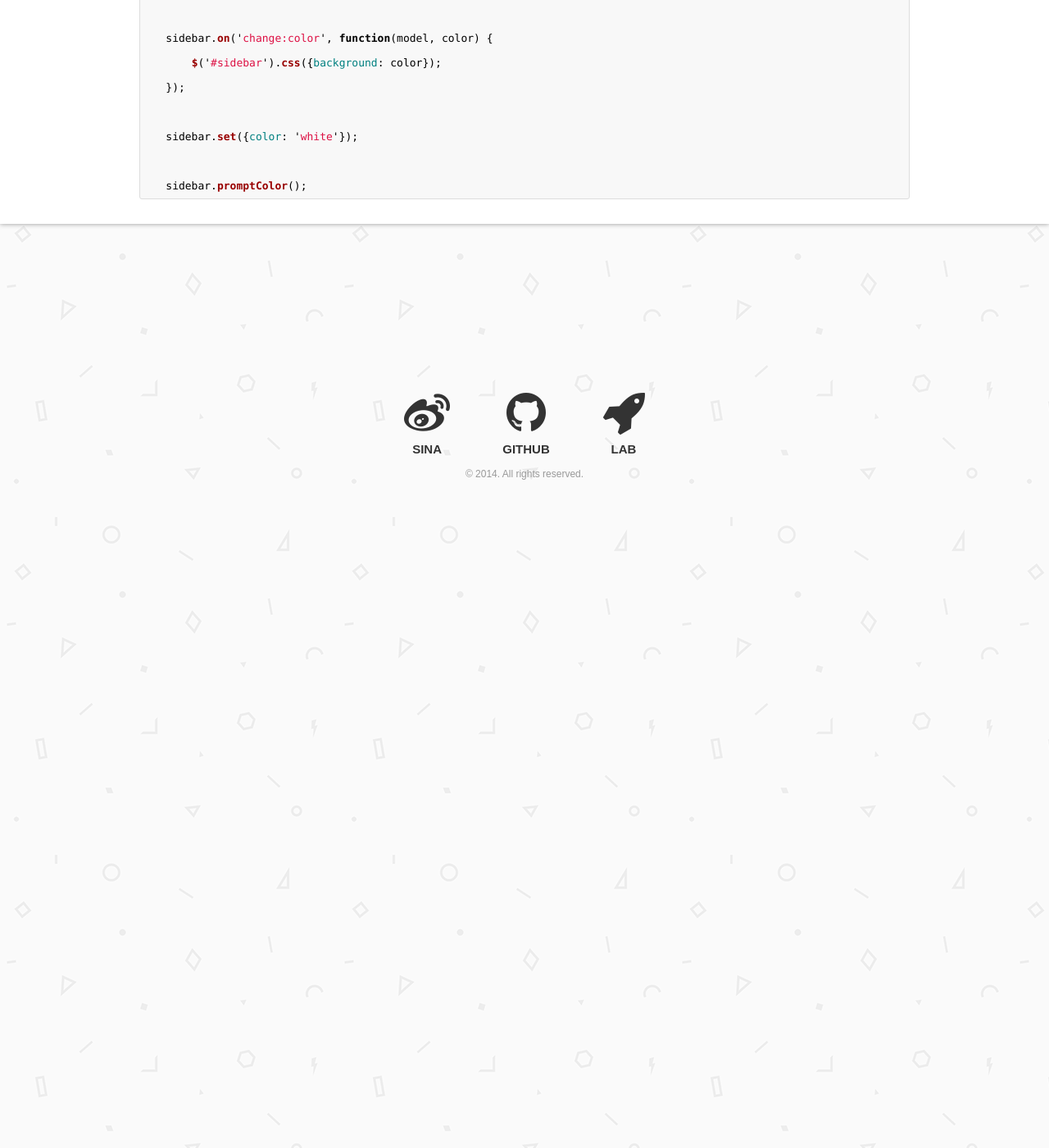
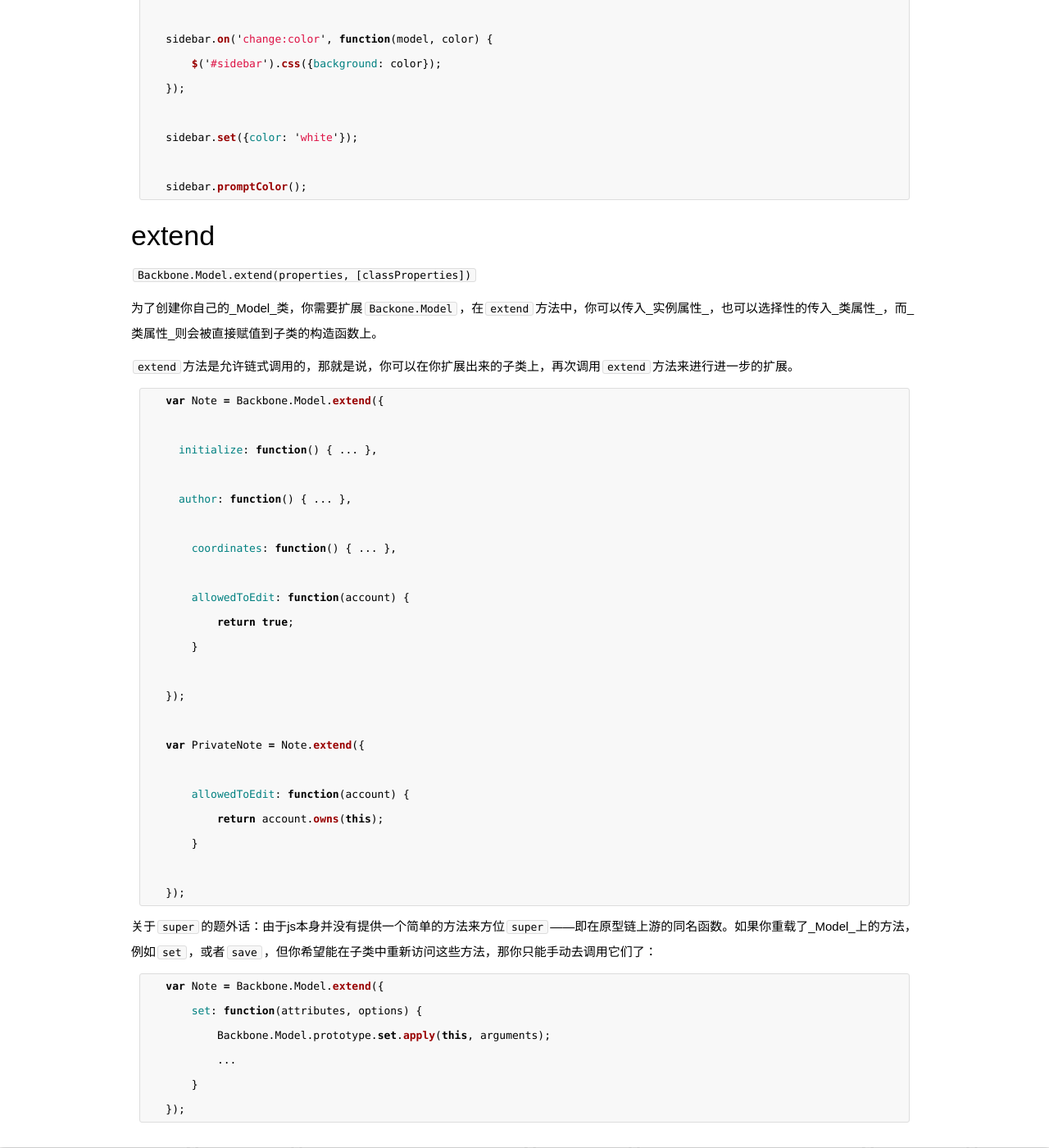
Before and after one commit to lizzz0523/lizzz0523.github.io, a Jekyll site: the page built from _posts/2014-01-18-backbone-api.md, in a window 1280 px wide and 1400 px high, scrolled down 1026 px. Shown: the whole window at 82% size. Built offline with Jekyll 4.4.1, drawn with Linux system fonts in a browser that asks for light colours; nearby versions of some CDN libraries; Markdown is read by kramdown in place of the engine named in the settings; some of the changed text lies outside the part shown.

Commit message:
update post ： backbone api

```diff
--- a/_posts/2014-01-18-backbone-api.md
+++ b/_posts/2014-01-18-backbone-api.md
@@ -11,7 +11,7 @@
 
 #### Model
 
-_Models_是所有js程序的程序部件，其中包含了需要操作的数据，以及大部分与操作这些数据相关的逻辑：转换，验证，属性计算，以及可访问性控制等。如果你要使用_Backbone.Model_，首先，你需要用你的业务逻辑来扩展它。当然，_Model_本身已经提供了一组基本的功能来完成数据的修改。
+_Models_是所有js程序的程序部件，其中包含了需要操作的数据，以及大部分与操作这些数据相关的逻辑：转换，验证，属性计算，以及可访问性控制等。如果你要使用`Backbone.Model`，首先，你需要用你的业务逻辑来扩展它。当然，_Model_本身已经提供了一组基本的功能来完成数据的修改。
 
 下面是一个随便编写的例子，用来说明如果基于你的业务逻辑来定制model，设置它的属性，以及当某一个属性发生变化时，触发对应的change事件。当第一次运行这些代码以后，`sidebar`这个变量在你的console里就会变得可用，这样，你就可以按照你的想法随意的摆弄它。
 
@@ -35,3 +35,51 @@
     sidebar.promptColor();
 
 {% endhighlight %}
+
+
+### extend
+
+`Backbone.Model.extend(properties, [classProperties])`
+
+为了创建你自己的_Model_类，你需要扩展`Backone.Model`，在`extend`方法中，你可以传入_实例属性_，也可以选择性的传入_类属性_，而_类属性_则会被直接赋值到子类的构造函数上。
+
+`extend`方法是允许链式调用的，那就是说，你可以在你扩展出来的子类上，再次调用`extend`方法来进行进一步的扩展。
+
+{% highlight javascript %}
+
+    var Note = Backbone.Model.extend({
+
+      initialize: function() { ... },
+
+      author: function() { ... },
+
+        coordinates: function() { ... },
+
+        allowedToEdit: function(account) {
+            return true;
+        }
+
+    });
+
+    var PrivateNote = Note.extend({
+
+        allowedToEdit: function(account) {
+            return account.owns(this);
+        }
+
+    });
+
+{% endhighlight %}
+
+关于`super`的题外话：由于js本身并没有提供一个简单的方法来方位`super`——即在原型链上游的同名函数。如果你重载了_Model_上的方法，例如`set`，或者`save`，但你希望能在子类中重新访问这些方法，那你只能手动去调用它们了：
+
+{% highlight javascript %}
+
+    var Note = Backbone.Model.extend({
+        set: function(attributes, options) {
+            Backbone.Model.prototype.set.apply(this, arguments);
+            ...
+        }
+    });
+
+{% endhighlight %}
```
